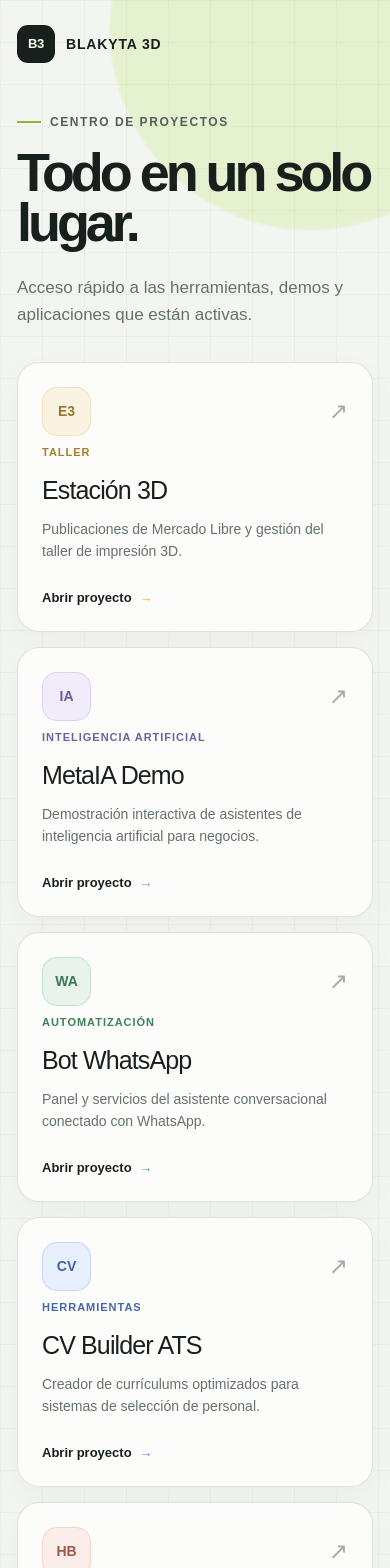
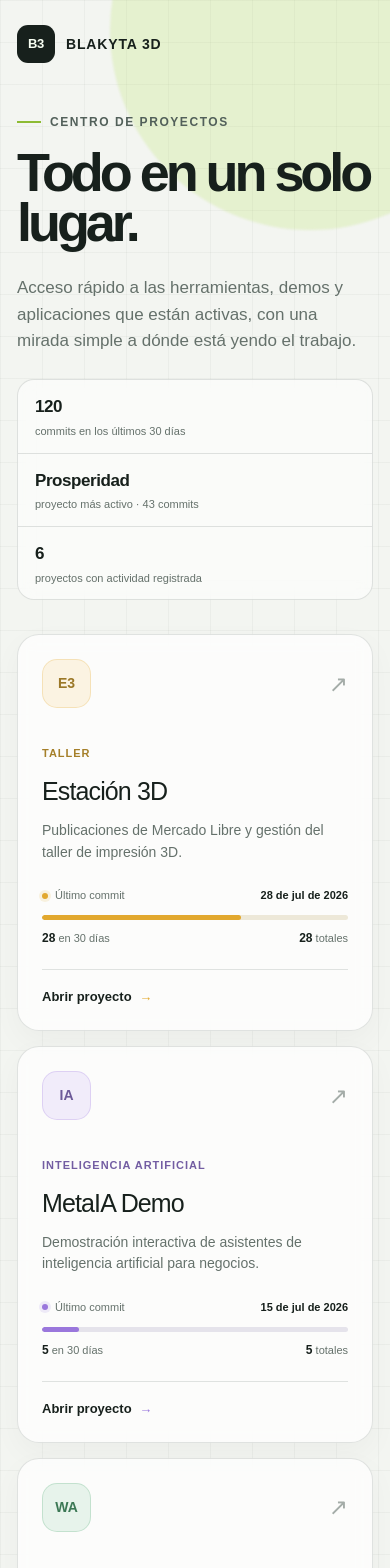
Before and after one commit to gagonzalez1/home-blakyta, a Next.js app: page / in a window 390 px wide. Shown: the top 1568 px of the page. Built offline with nearby package versions, Linux system fonts and the light colour scheme.

Commit message:
Agregar métricas de actividad por proyecto

```diff
--- a/app/globals.css
+++ b/app/globals.css
@@ -109,10 +109,52 @@ h1 {
 
 .intro {
   max-width: 550px;
-  margin: 28px 0 51px;
+  margin: 28px 0 31px;
   color: var(--muted);
   font-size: clamp(17px, 2vw, 21px);
   line-height: 1.55;
+}
+
+.work-pulse {
+  display: grid;
+  grid-template-columns: 1fr 1.3fr 1fr;
+  max-width: 820px;
+  margin-bottom: 51px;
+  border: 1px solid var(--line);
+  border-radius: 17px;
+  background: rgba(255, 255, 255, .55);
+  backdrop-filter: blur(8px);
+}
+
+.work-pulse > div {
+  min-width: 0;
+  padding: 17px 19px;
+}
+
+.work-pulse > div + div {
+  border-left: 1px solid var(--line);
+}
+
+.pulse-value,
+.pulse-label {
+  display: block;
+}
+
+.pulse-value {
+  overflow: hidden;
+  color: var(--ink);
+  font-size: 17px;
+  font-weight: 800;
+  letter-spacing: -.025em;
+  text-overflow: ellipsis;
+  white-space: nowrap;
+}
+
+.pulse-label {
+  margin-top: 4px;
+  color: var(--muted);
+  font-size: 11px;
+  line-height: 1.35;
 }
 
 .project-grid {
@@ -123,11 +165,10 @@ h1 {
 
 .project-card {
   --accent: #96bd48;
-  min-height: 315px;
+  min-height: 405px;
   padding: 24px;
   display: flex;
   flex-direction: column;
-  justify-content: space-between;
   border: 1px solid var(--line);
   border-radius: 22px;
   background: rgba(255, 255, 255, .72);
@@ -146,8 +187,6 @@ h1 {
   box-shadow: 0 22px 46px rgba(22, 35, 27, .09);
   outline: none;
 }
-
-.project-card:nth-child(4), .project-card:nth-child(5) { min-height: 285px; }
 
 .amber { --accent: #e2a82e; }
 .violet { --accent: #9a77dc; }
@@ -181,9 +220,75 @@ h1 {
   text-transform: uppercase;
 }
 
+.project-copy {
+  margin-top: 32px;
+}
+
 h2 { margin: 9px 0 9px; font-size: 25px; letter-spacing: -.035em; }
 .project-card p { margin: 0; color: var(--muted); font-size: 14px; line-height: 1.55; }
-.open-label { margin-top: 22px; font-size: 13px; font-weight: 700; }
+
+.activity-block {
+  margin-top: auto;
+  padding-top: 24px;
+}
+
+.activity-date {
+  display: grid;
+  grid-template-columns: auto 1fr auto;
+  align-items: center;
+  gap: 7px;
+  color: var(--muted);
+  font-size: 11px;
+}
+
+.activity-date time {
+  color: var(--ink);
+  font-weight: 700;
+}
+
+.activity-dot {
+  width: 6px;
+  height: 6px;
+  border-radius: 50%;
+  background: var(--accent);
+  box-shadow: 0 0 0 3px color-mix(in srgb, var(--accent) 14%, transparent);
+}
+
+.activity-meter {
+  height: 5px;
+  margin: 11px 0 9px;
+  overflow: hidden;
+  border-radius: 999px;
+  background: color-mix(in srgb, var(--accent) 11%, #eef0ed);
+}
+
+.activity-meter span {
+  display: block;
+  height: 100%;
+  border-radius: inherit;
+  background: var(--accent);
+}
+
+.commit-counts {
+  display: flex;
+  justify-content: space-between;
+  gap: 12px;
+  color: var(--muted);
+  font-size: 11px;
+}
+
+.commit-counts strong {
+  color: var(--ink);
+  font-size: 12px;
+}
+
+.open-label {
+  margin-top: 22px;
+  padding-top: 17px;
+  border-top: 1px solid var(--line);
+  font-size: 13px;
+  font-weight: 700;
+}
 .open-label span { color: var(--accent); margin-left: 4px; }
 
 footer {
@@ -209,9 +314,18 @@ footer {
   main { padding: 25px 17px 24px; }
   .eyebrow { margin-top: 50px; }
   h1 { font-size: 54px; }
-  .intro { margin-bottom: 34px; }
+  .intro { margin-bottom: 25px; }
+  .work-pulse {
+    grid-template-columns: 1fr;
+    margin-bottom: 34px;
+  }
+  .work-pulse > div { padding: 14px 17px; }
+  .work-pulse > div + div {
+    border-top: 1px solid var(--line);
+    border-left: 0;
+  }
   .project-grid { grid-template-columns: 1fr; }
-  .project-card, .project-card:nth-child(4), .project-card:nth-child(5) { min-height: 270px; }
+  .project-card { min-height: 390px; }
   footer { flex-wrap: wrap; }
 }
 
--- a/app/page.tsx
+++ b/app/page.tsx
@@ -1,3 +1,5 @@
+import activitySnapshot from "./project-activity.json";
+
 const projects = [
   {
     name: "Estación 3D",
@@ -6,6 +8,7 @@ const projects = [
     tag: "Taller",
     accent: "amber",
     icon: "E3",
+    repository: "publicador-ml",
   },
   {
     name: "MetaIA Demo",
@@ -14,6 +17,7 @@ const projects = [
     tag: "Inteligencia artificial",
     accent: "violet",
     icon: "IA",
+    repository: "metaia-demo",
   },
   {
     name: "Bot WhatsApp",
@@ -22,6 +26,7 @@ const projects = [
     tag: "Automatización",
     accent: "green",
     icon: "WA",
+    repository: "template-agente-whatsapp",
   },
   {
     name: "CV Builder ATS",
@@ -30,6 +35,7 @@ const projects = [
     tag: "Herramientas",
     accent: "blue",
     icon: "CV",
+    repository: "cv-builder-ats",
   },
   {
     name: "Recetario Heybez",
@@ -38,6 +44,7 @@ const projects = [
     tag: "Cocina",
     accent: "coral",
     icon: "HB",
+    repository: "heybez-recetario",
   },
   {
     name: "Prosperidad",
@@ -46,8 +53,47 @@ const projects = [
     tag: "Finanzas",
     accent: "green",
     icon: "PR",
+    repository: "prosperidad-sheets",
   },
-];
+] as const;
+
+type Repository = (typeof projects)[number]["repository"];
+type Activity = {
+  lastCommitAt: string;
+  commitsTotal: number;
+  commitsLast30Days: number;
+};
+
+const activity = activitySnapshot.repositories as Record<Repository, Activity>;
+const projectsWithActivity = projects.map((project) => ({
+  ...project,
+  activity: activity[project.repository],
+}));
+const recentCommits = projectsWithActivity.reduce(
+  (total, project) => total + project.activity.commitsLast30Days,
+  0,
+);
+const mostActive = projectsWithActivity.reduce((current, project) =>
+  project.activity.commitsLast30Days > current.activity.commitsLast30Days
+    ? project
+    : current,
+);
+const peakActivity = mostActive.activity.commitsLast30Days;
+
+const dateFormatter = new Intl.DateTimeFormat("es-AR", {
+  day: "numeric",
+  month: "short",
+  year: "numeric",
+  timeZone: "America/Argentina/Buenos_Aires",
+});
+
+const updatedFormatter = new Intl.DateTimeFormat("es-AR", {
+  day: "numeric",
+  month: "short",
+  hour: "2-digit",
+  minute: "2-digit",
+  timeZone: "America/Argentina/Buenos_Aires",
+});
 
 export default function Home() {
   return (
@@ -62,12 +108,41 @@ export default function Home() {
         <p className="eyebrow"><span /> Centro de proyectos</p>
         <h1>Todo en un solo lugar.</h1>
         <p className="intro">
-          Acceso rápido a las herramientas, demos y aplicaciones que están activas.
+          Acceso rápido a las herramientas, demos y aplicaciones que están activas,
+          con una mirada simple a dónde está yendo el trabajo.
         </p>
+
+        <section className="work-pulse" aria-label="Resumen de actividad">
+          <div>
+            <span className="pulse-value">{recentCommits}</span>
+            <span className="pulse-label">commits en los últimos 30 días</span>
+          </div>
+          <div>
+            <span className="pulse-value">{mostActive.name}</span>
+            <span className="pulse-label">
+              proyecto más activo · {mostActive.activity.commitsLast30Days} commits
+            </span>
+          </div>
+          <div>
+            <span className="pulse-value">{projects.length}</span>
+            <span className="pulse-label">proyectos con actividad registrada</span>
+          </div>
+        </section>
       </header>
 
       <section className="project-grid" aria-label="Proyectos disponibles">
-        {projects.map((project, index) => (
+        {projectsWithActivity.map((project, index) => {
+          const activityWidth =
+            peakActivity === 0
+              ? 0
+              : Math.max(
+                  5,
+                  Math.round(
+                    (project.activity.commitsLast30Days / peakActivity) * 100,
+                  ),
+                );
+
+          return (
             <a
               className={`project-card ${project.accent}`}
               href={project.href}
@@ -80,20 +155,52 @@ export default function Home() {
                 <span className="project-icon" aria-hidden="true">{project.icon}</span>
                 <span className="arrow" aria-hidden="true">↗</span>
               </div>
-            <div>
+              <div className="project-copy">
                 <span className="tag">{project.tag}</span>
                 <h2>{project.name}</h2>
                 <p>{project.description}</p>
               </div>
+              <div className="activity-block">
+                <div className="activity-date">
+                  <span className="activity-dot" aria-hidden="true" />
+                  <span>Último commit</span>
+                  <time dateTime={project.activity.lastCommitAt}>
+                    {dateFormatter.format(new Date(project.activity.lastCommitAt))}
+                  </time>
+                </div>
+                <div
+                  className="activity-meter"
+                  role="img"
+                  aria-label={`${project.activity.commitsLast30Days} commits en los últimos 30 días`}
+                >
+                  <span style={{ width: `${activityWidth}%` }} />
+                </div>
+                <div className="commit-counts">
+                  <span>
+                    <strong>{project.activity.commitsLast30Days}</strong> en 30 días
+                  </span>
+                  <span>
+                    <strong>{project.activity.commitsTotal}</strong> totales
+                  </span>
+                </div>
+              </div>
               <span className="open-label">Abrir proyecto <span>→</span></span>
             </a>
-        ))}
+          );
+        })}
       </section>
 
       <footer>
         <span className="status-dot" />
         <span>{projects.length} proyectos disponibles</span>
         <span className="separator">·</span>
+        <span>
+          Actividad actualizada{" "}
+          <time dateTime={activitySnapshot.updatedAt}>
+            {updatedFormatter.format(new Date(activitySnapshot.updatedAt))}
+          </time>
+        </span>
+        <span className="separator">·</span>
         <span>Blakyta 3D</span>
       </footer>
     </main>
--- /dev/null
+++ b/app/project-activity.json
@@ -0,0 +1,36 @@
+{
+  "updatedAt": "2026-07-29T01:15:05.868Z",
+  "windowStartedAt": "2026-06-29T01:15:05.868Z",
+  "repositories": {
+    "publicador-ml": {
+      "lastCommitAt": "2026-07-29T01:11:18Z",
+      "commitsTotal": 28,
+      "commitsLast30Days": 28
+    },
+    "metaia-demo": {
+      "lastCommitAt": "2026-07-15T03:34:28Z",
+      "commitsTotal": 5,
+      "commitsLast30Days": 5
+    },
+    "template-agente-whatsapp": {
+      "lastCommitAt": "2026-07-15T03:17:40Z",
+      "commitsTotal": 28,
+      "commitsLast30Days": 26
+    },
+    "cv-builder-ats": {
+      "lastCommitAt": "2026-07-22T21:13:17Z",
+      "commitsTotal": 13,
+      "commitsLast30Days": 13
+    },
+    "heybez-recetario": {
+      "lastCommitAt": "2026-07-26T15:45:22Z",
+      "commitsTotal": 5,
+      "commitsLast30Days": 5
+    },
+    "prosperidad-sheets": {
+      "lastCommitAt": "2026-07-29T00:35:01Z",
+      "commitsTotal": 43,
+      "commitsLast30Days": 43
+    }
+  }
+}
--- a/package.json
+++ b/package.json
@@ -11,6 +11,7 @@
     "start": "WRANGLER_LOG_PATH=.wrangler/wrangler.log vinext start",
     "test": "npm run build && node --test tests/rendered-html.test.mjs",
     "lint": "eslint . --ignore-pattern dist --ignore-pattern .next",
+    "activity:update": "node scripts/update-project-activity.mjs",
     "db:generate": "drizzle-kit generate"
   },
   "dependencies": {
--- /dev/null
+++ b/scripts/update-project-activity.mjs
@@ -0,0 +1,81 @@
+import { execFileSync } from "node:child_process";
+import { writeFile } from "node:fs/promises";
+
+const repositories = [
+  "publicador-ml",
+  "metaia-demo",
+  "template-agente-whatsapp",
+  "cv-builder-ats",
+  "heybez-recetario",
+  "prosperidad-sheets",
+];
+
+const owner = "gagonzalez1";
+const updatedAt = new Date();
+const windowStartedAt = new Date(updatedAt);
+windowStartedAt.setUTCDate(windowStartedAt.getUTCDate() - 30);
+
+const repositoryFields = repositories
+  .map(
+    (repository, index) => `
+      r${index}: repository(owner: "${owner}", name: "${repository}") {
+        defaultBranchRef {
+          target {
+            ... on Commit {
+              committedDate
+              history { totalCount }
+              recent: history(since: "${windowStartedAt.toISOString()}") {
+                totalCount
+              }
+            }
+          }
+        }
+      }
+    `,
+  )
+  .join("\n");
+
+const query = `query { ${repositoryFields} }`;
+const response = JSON.parse(
+  execFileSync("gh", ["api", "graphql", "-f", `query=${query}`], {
+    encoding: "utf8",
+  }),
+);
+
+if (response.errors?.length) {
+  throw new Error(response.errors.map((error) => error.message).join("\n"));
+}
+
+const activity = Object.fromEntries(
+  repositories.map((repository, index) => {
+    const commit = response.data[`r${index}`]?.defaultBranchRef?.target;
+    if (!commit) {
+      throw new Error(`No se pudo leer la rama principal de ${repository}`);
+    }
+
+    return [
+      repository,
+      {
+        lastCommitAt: commit.committedDate,
+        commitsTotal: commit.history.totalCount,
+        commitsLast30Days: commit.recent.totalCount,
+      },
+    ];
+  }),
+);
+
+const snapshot = {
+  updatedAt: updatedAt.toISOString(),
+  windowStartedAt: windowStartedAt.toISOString(),
+  repositories: activity,
+};
+
+const outputUrl = new URL("../app/project-activity.json", import.meta.url);
+await writeFile(outputUrl, `${JSON.stringify(snapshot, null, 2)}\n`);
+
+console.log(
+  `Actividad actualizada: ${repositories.length} proyectos, ${Object.values(activity).reduce(
+    (total, repository) => total + repository.commitsLast30Days,
+    0,
+  )} commits en 30 días.`,
+);
```
Also changed, not shown: .openai/hosting.json, 2 other files (tests, documents, lock files or other folders). Lines whose indentation alone changed are shown as unchanged.
